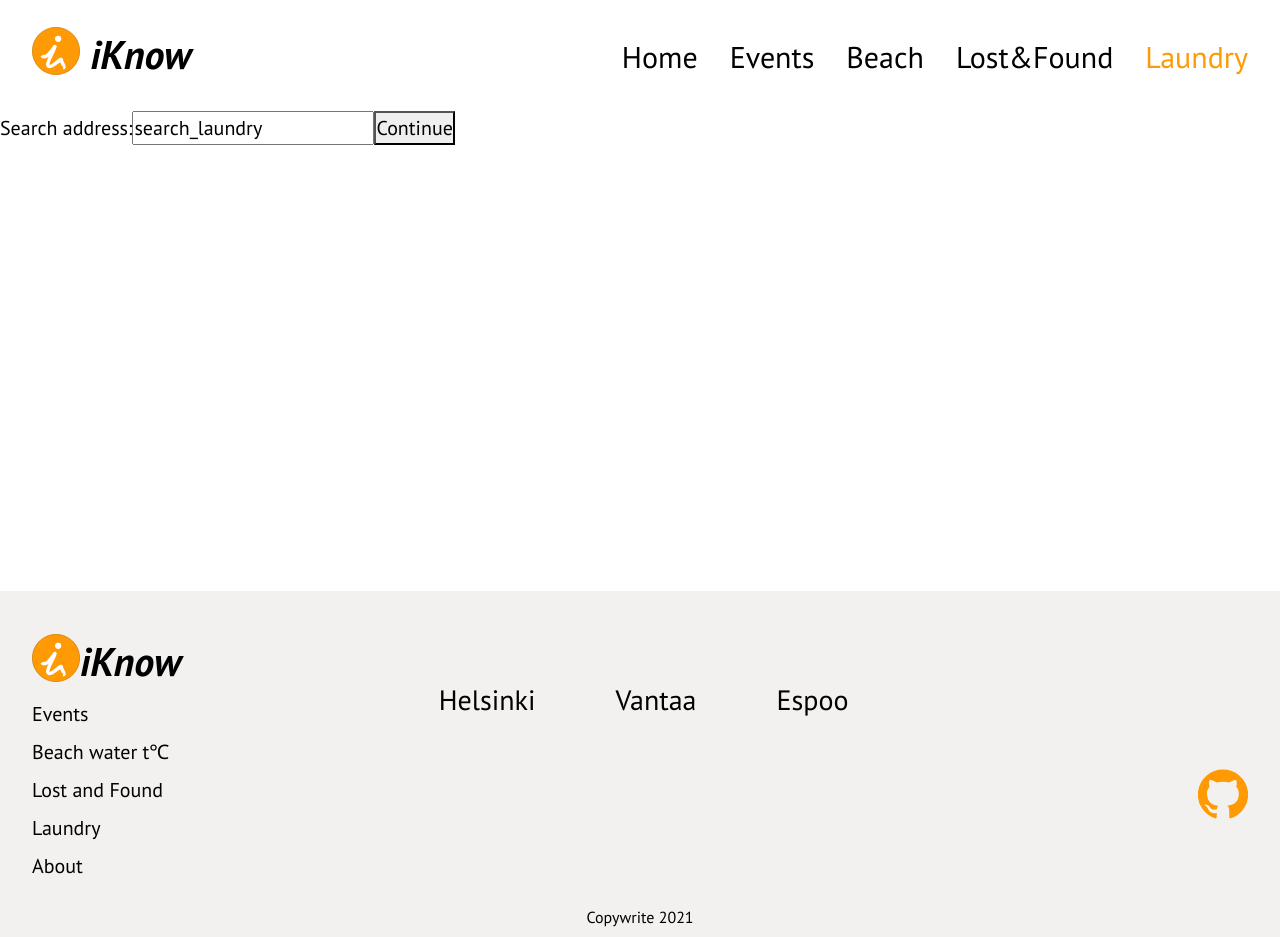
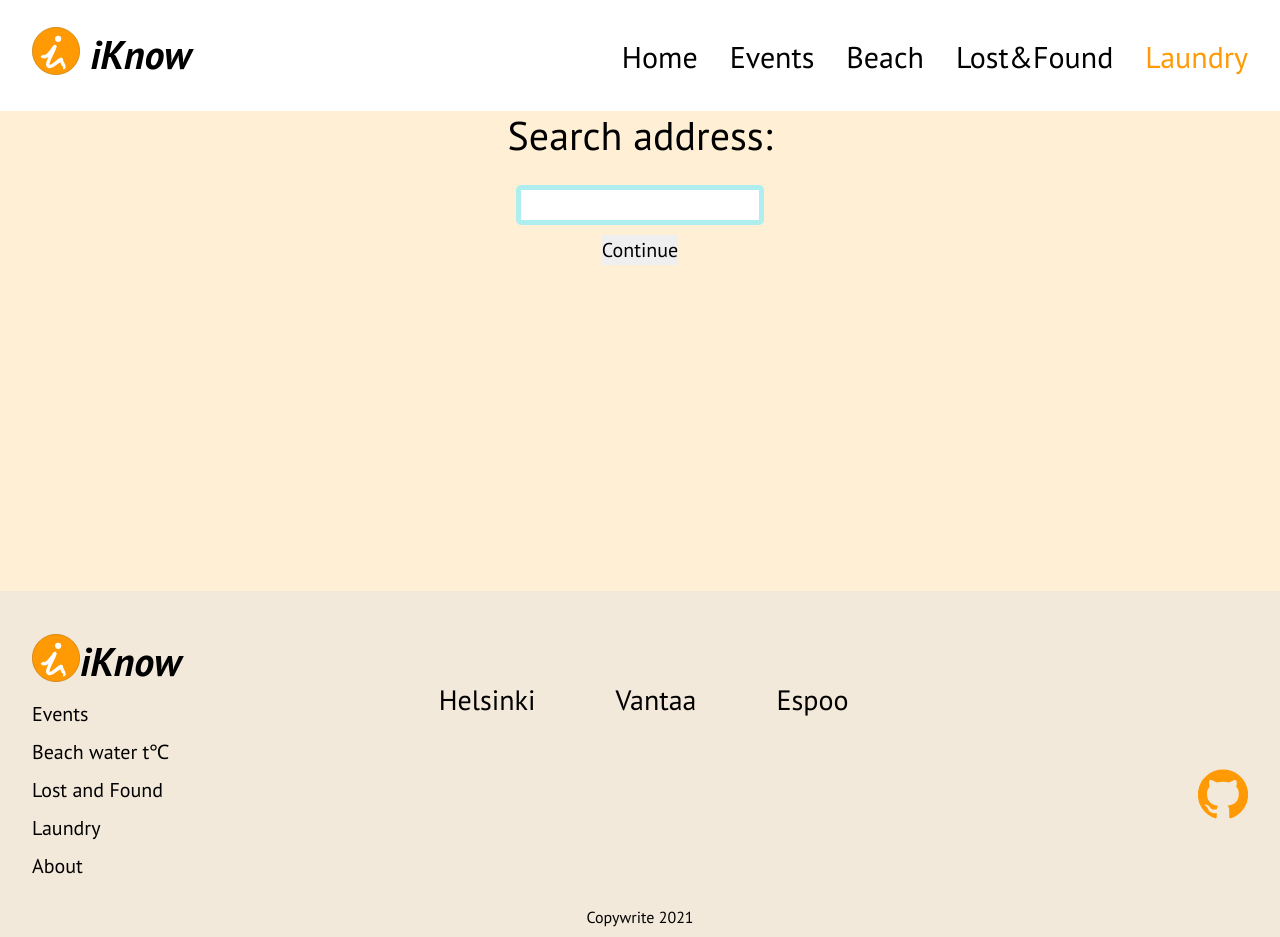
Before and after one commit to bch-team-summer-project/iknow, a React (Create React App) app: page /laundry in a window 1280 px wide. Built offline with nearby package versions, Linux system fonts and the light colour scheme; no server answers.

Commit message:
2 weeks worth of days from Today in Obj

```diff
--- a/src/Footer/Footer.js
+++ b/src/Footer/Footer.js
@@ -27,9 +27,10 @@ const Footer = () => {
   }); */
   useEffect(() => {
     const getData = async () => {
-      const res = await axios(`https://iknow-backend.herokuapp.com/weather/`);
-      setWeather(res.data);
-      console.log(res.data[0].city);
+      //stop unnessecary calls to API !!! :)
+      //const res = await axios(`https://iknow-backend.herokuapp.com/////weather/`);
+      //setWeather(res.data);
+      //console.log(res.data[0].city);
     };
     getData();
   }, []);
--- /dev/null
+++ b/src/Main/Laundry/BookingCalendar.js
@@ -0,0 +1,59 @@
+import React from 'react';
+
+// ehh... will write everything from ground - up I guess.. ugh.. lets see where it is after N hours.
+
+let newDate = new Date();
+let year = newDate.getFullYear(); // 2021
+let weekdays = ['Sunday', 'Monday', 'Tuesday', 'Wednesday', 'Thursday', 'Friday', 'Saturday'];
+let weekday = [weekdays][newDate.getDay()] // current weekday
+let weekdayNumber = newDate.getDay();
+let [weekdayNumber1, weekdayNumber2, weekdayNumber3, weekdayNumber4, weekdayNumber5,
+  weekdayNumber6, weekdayNumber7, weekdayNumber8, weekdayNumber9, weekdayNumber10, weekdayNumber11, weekdayNumber12, weekdayNumber13] = [weekdayNumber, weekdayNumber + 1, weekdayNumber + 2, weekdayNumber + 3, weekdayNumber + 4, weekdayNumber + 5, weekdayNumber + 6, weekdayNumber + 7, weekdayNumber + 8, weekdayNumber + 9, weekdayNumber + 10, weekdayNumber + 11, weekdayNumber + 12, weekdayNumber + 13]; // 2 weeks, values =
+let hourNow = new Date().getHours(); // 00 -> midnight, 15 -> 3 PM
+
+let days = {
+  weekdayNumber1: {day: weekdays[weekdayNumber1 % 7]},
+  weekdayNumber2: {day: weekdays[weekdayNumber2 % 7]},
+  weekdayNumber3: {day: weekdays[weekdayNumber3 % 7]},
+  weekdayNumber4: {day: weekdays[weekdayNumber4 % 7]},
+  weekdayNumber5: {day: weekdays[weekdayNumber5 % 7]},
+  weekdayNumber6: {day: weekdays[weekdayNumber6 % 7]},
+  weekdayNumber7: {day: weekdays[weekdayNumber7 % 7]},
+  weekdayNumber8: {day: weekdays[weekdayNumber8 % 7]},
+  weekdayNumber9: {day: weekdays[weekdayNumber9 % 7]},
+  weekdayNumber10: {day: weekdays[weekdayNumber10 % 7]},
+  weekdayNumber11: {day: weekdays[weekdayNumber11 % 7]},
+  weekdayNumber12: {day: weekdays[weekdayNumber12 % 7]},
+  weekdayNumber13: {day: weekdays[weekdayNumber13 % 7]},
+};
+console.log(Object.values(days))
+/* this.statuz = {
+  days: {
+    weekdayNumber2: {day: weekdays[weekdayNumber % 6]},
+    weekdayNumber: {},
+    weekdayNumber: {},
+    weekdayNumber: {},
+    weekdayNumber: {},
+    weekdayNumber: {},
+    weekdayNumber: {},
+    weekdayNumber: {},
+    weekdayNumber: {},
+    weekdayNumber: {},
+    weekdayNumber: {},
+
+  }
+} */
+export default function BookingCalendar() {
+
+  return (
+    <>
+    {
+
+
+
+
+
+    }
+    </>
+  )
+}
--- a/src/Main/Laundry/Laundry.js
+++ b/src/Main/Laundry/Laundry.js
@@ -1,11 +1,14 @@
 import React from 'react';
+import './frontpage.css';
+import BookingCalendar from './BookingCalendar';
 
 const Laundry = () => {
   return (
     <form action="find_landry.php">
-      <label for="search_landry">Search address: </label>
-      <input type="text" name="search_landry" id="search_laundry" value="search_laundry"></input>
+      <label htmlFor="search_landry"><h1>Search address:</h1></label>
+      <input type="text" name="search_landry" id="search_laundry"></input>
       <button>Continue</button>
+      <BookingCalendar />
     </form>
   )
 }
--- a/src/Main/Laundry/frontpage.css
+++ b/src/Main/Laundry/frontpage.css
@@ -3,7 +3,7 @@
 }
 
 body {
-  color: peachpuff;
+  background-color: papayawhip;
 }
 form {
   display: flex;
@@ -13,6 +13,12 @@ form {
 }
 
 input {
-  border: 5px solid red;
+  border: 5px solid paleturquoise;
   border-radius: 5px;
+  margin: 10px;
 }
+
+button {
+  border: paleturquoise;
+  block-size: 200%;
+}
```
Also changed, not shown: src/Main/Laundry/bookingcalendar.css (added).
